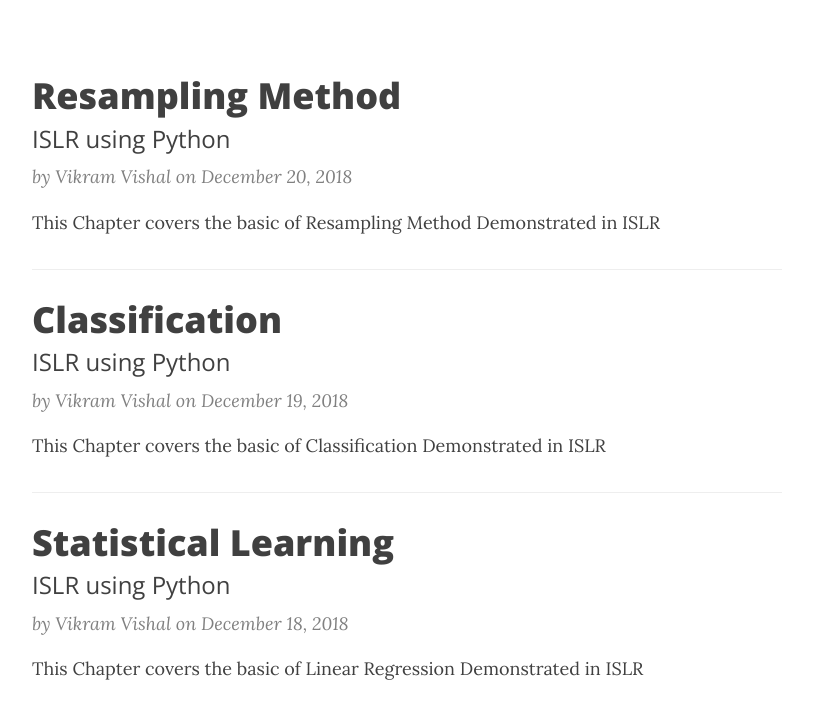
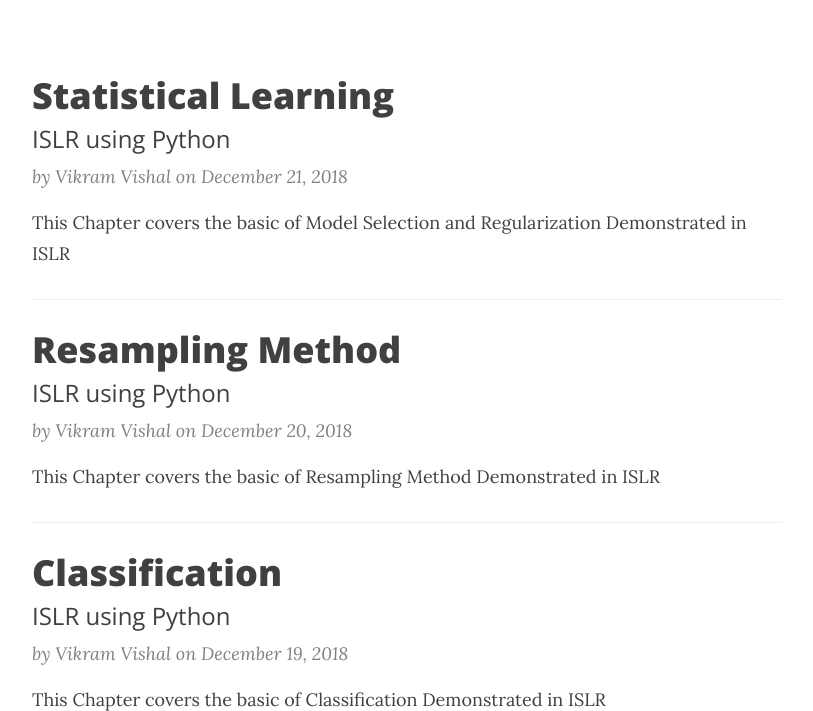
Before and after one commit to vvsbnmit/vvsbnmit.github.io, a Jekyll site: the page built from index.html, in a window 1280 px wide and 900 px high, scrolled down 351 px, cut to the strip 189-900 px from the top of the window. Shown: the whole strip, without its empty margins (233-1046 px from the left). Built offline with Jekyll 4.4.1, drawn with Linux system fonts in a browser that asks for light colours; nearby versions of some CDN libraries; the list of posts is cut into pages by our own code.

Commit message:
Update and rename Chapter - 6.md to 2018-12-21-Chapter-6.md

```diff
--- a/_posts/Chapter - 6.md
+++ b/_posts/2018-12-21-Chapter-6.md
@@ -1,3 +1,13 @@
+---
+layout:     post
+title:      "Statistical Learning"
+subtitle:   "ISLR using Python"
+date:       2018-12-21 10:00:00
+author:     "Vikram Vishal"
+header-img: "img/low-flying-gull.jpg"
+summary:    "This Chapter covers the basic of Model Selection and Regularization Demonstrated in ISLR"
+---
+
 
 ## Linear Model Selection and Regularization
 
```
